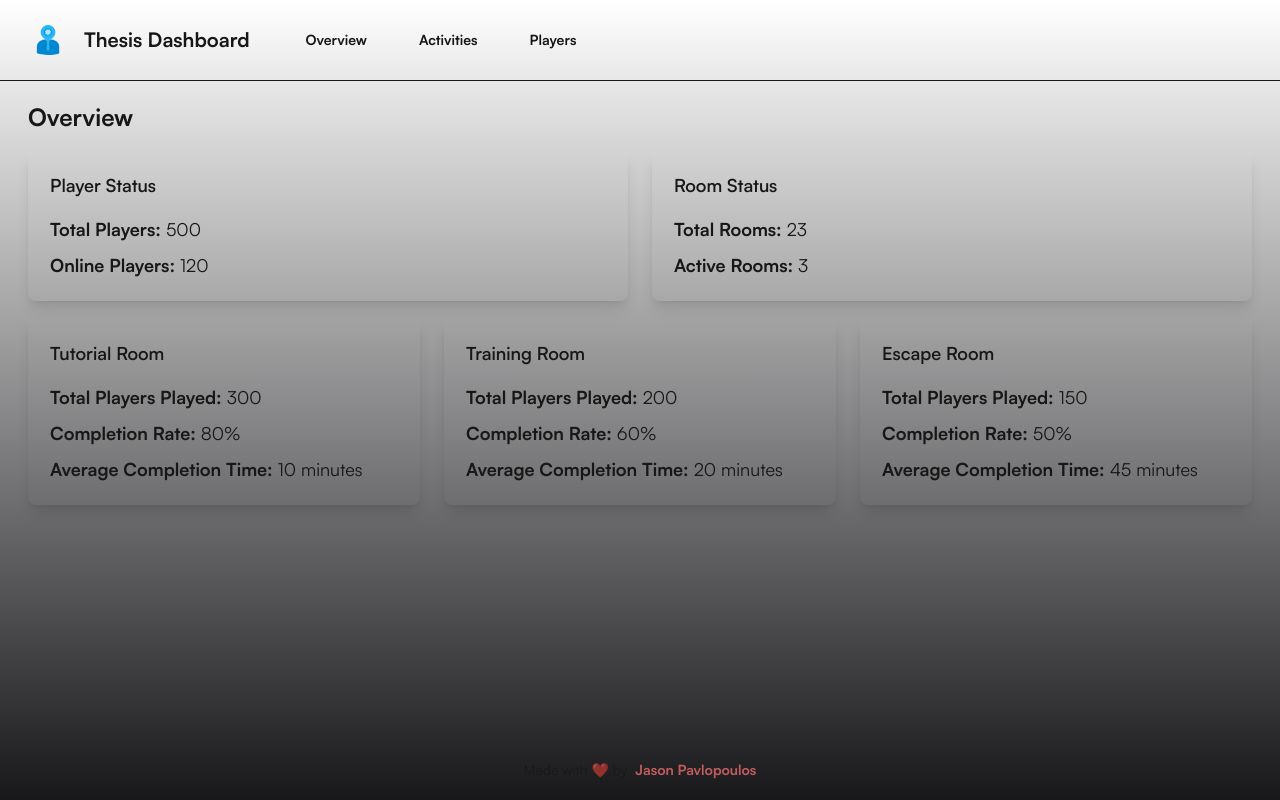
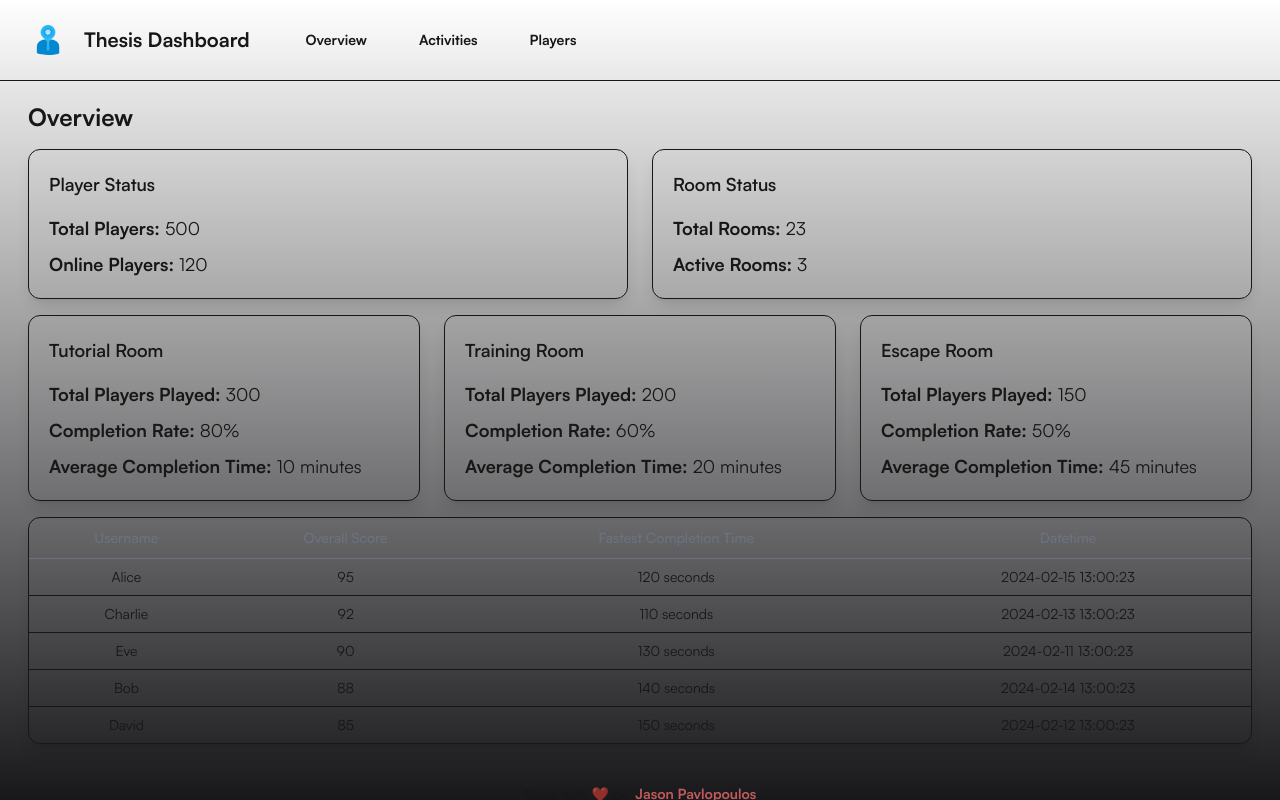
Before and after one commit to CallMeJasonYT/Thesis, a Next.js app in the folder teacher-panel/: page /Overview in a window 1280 px wide. Built offline with nearby package versions, Linux system fonts and the light colour scheme.

Commit message:
Created Leaderboard
- Created Top 5 Leaderboard for Overview Page
- Created Reusable RecordsTable.tsx component In order to use it again in the players tab

```diff
--- a/teacher-panel/app/(Overview)/Overview/page.tsx
+++ b/teacher-panel/app/(Overview)/Overview/page.tsx
@@ -1,12 +1,52 @@
 import React from "react";
 import StatsCard from "../../components/StatsCard";
+import RecordsTable from "../../components/RecordsTable";
+
+const testData = [
+  {
+    username: "Alice",
+    overallScore: 95,
+    fastestCompletionTime: 120,
+    datetime: "2024-02-15 13:00:23",
+  },
+  {
+    username: "Bob",
+    overallScore: 88,
+    fastestCompletionTime: 140,
+    datetime: "2024-02-14 13:00:23",
+  },
+  {
+    username: "Charlie",
+    overallScore: 92,
+    fastestCompletionTime: 110,
+    datetime: "2024-02-13 13:00:23",
+  },
+  {
+    username: "David",
+    overallScore: 85,
+    fastestCompletionTime: 150,
+    datetime: "2024-02-12 13:00:23",
+  },
+  {
+    username: "Eve",
+    overallScore: 90,
+    fastestCompletionTime: 130,
+    datetime: "2024-02-11 13:00:23",
+  },
+  {
+    username: "Frank",
+    overallScore: 75,
+    fastestCompletionTime: 160,
+    datetime: "2024-02-10 13:00:23",
+  },
+];
 
 const PlayerStatsOverview = () => {
   return (
     <div className="space-y-4">
       <h1 className="text-2xl font-bold text-left">Overview</h1>
 
-      <div className="grid gap-6 md:grid-cols-2">
+      <div className="grid gap-1 md:gap-3 lg:gap-6 sm:grid-cols-2">
         <StatsCard
           title="Player Status"
           stats={[
@@ -26,7 +66,7 @@ const PlayerStatsOverview = () => {
         />
       </div>
 
-      <div className="grid gap-6 md:grid-cols-3">
+      <div className="grid gap-1 md:gap-3 lg:gap-6 sm:grid-cols-3">
         <StatsCard
           title="Tutorial Room"
           stats={[
@@ -57,6 +97,8 @@ const PlayerStatsOverview = () => {
           colorClass="text-quaternary"
         />
       </div>
+
+      <RecordsTable data={testData} top={5} />
     </div>
   );
 };
--- /dev/null
+++ b/teacher-panel/app/components/RecordsTable.tsx
@@ -0,0 +1,63 @@
+import React from "react";
+import {
+  Table,
+  TableHeader,
+  TableBody,
+  TableRow,
+  TableHead,
+  TableCell,
+} from "./Table"; // Adjust the import path as needed
+
+interface UserRecord {
+  username: string;
+  overallScore: number;
+  fastestCompletionTime: number;
+  datetime: string;
+}
+
+interface RecordsTableProps {
+  data: UserRecord[];
+  top?: number; // If provided, limits the number of users displayed
+}
+
+const RecordsTable: React.FC<RecordsTableProps> = ({ data, top }) => {
+  // Sort by Overall Score in descending order
+  const sortedData = [...data].sort((a, b) => b.overallScore - a.overallScore);
+
+  // Slice to get the top X users if `top` is provided
+  const displayedData = top ? sortedData.slice(0, top) : sortedData;
+
+  return (
+    <div className="border border-light shadow-lg rounded-xl">
+      <Table className="w-full overflow-x-auto">
+        <TableHeader>
+          <TableRow className="bg-neutral border-muted text-gray-500">
+            <TableHead className="text-center">Username</TableHead>
+            <TableHead className="text-center">Overall Score</TableHead>
+            <TableHead className="text-center">
+              Fastest Completion Time
+            </TableHead>
+            <TableHead className="text-center">Datetime</TableHead>
+          </TableRow>
+        </TableHeader>
+        <TableBody>
+          {displayedData.map((user, index) => (
+            <TableRow
+              key={index}
+              className="bg-neutral border-muted hover:bg-light"
+            >
+              <TableCell className="text-center">{user.username}</TableCell>
+              <TableCell className="text-center">{user.overallScore}</TableCell>
+              <TableCell className="text-center">
+                {user.fastestCompletionTime + " seconds"}
+              </TableCell>
+              <TableCell className="text-center">{user.datetime}</TableCell>
+            </TableRow>
+          ))}
+        </TableBody>
+      </Table>
+    </div>
+  );
+};
+
+export default RecordsTable;
--- /dev/null
+++ b/teacher-panel/app/components/Table.tsx
@@ -0,0 +1,120 @@
+import * as React from "react";
+
+import { cn } from "../utils/classnameMerge";
+
+const Table = React.forwardRef<
+  HTMLTableElement,
+  React.HTMLAttributes<HTMLTableElement>
+>(({ className, ...props }, ref) => (
+  <div className="relative w-full overflow-auto">
+    <table
+      ref={ref}
+      className={cn("w-full caption-bottom text-sm", className)}
+      {...props}
+    />
+  </div>
+));
+Table.displayName = "Table";
+
+const TableHeader = React.forwardRef<
+  HTMLTableSectionElement,
+  React.HTMLAttributes<HTMLTableSectionElement>
+>(({ className, ...props }, ref) => (
+  <thead ref={ref} className={cn("[&_tr]:border-b", className)} {...props} />
+));
+TableHeader.displayName = "TableHeader";
+
+const TableBody = React.forwardRef<
+  HTMLTableSectionElement,
+  React.HTMLAttributes<HTMLTableSectionElement>
+>(({ className, ...props }, ref) => (
+  <tbody
+    ref={ref}
+    className={cn("[&_tr:last-child]:border-0", className)}
+    {...props}
+  />
+));
+TableBody.displayName = "TableBody";
+
+const TableFooter = React.forwardRef<
+  HTMLTableSectionElement,
+  React.HTMLAttributes<HTMLTableSectionElement>
+>(({ className, ...props }, ref) => (
+  <tfoot
+    ref={ref}
+    className={cn(
+      "border-t bg-muted/50 font-medium last:[&>tr]:border-b-0",
+      className
+    )}
+    {...props}
+  />
+));
+TableFooter.displayName = "TableFooter";
+
+const TableRow = React.forwardRef<
+  HTMLTableRowElement,
+  React.HTMLAttributes<HTMLTableRowElement>
+>(({ className, ...props }, ref) => (
+  <tr
+    ref={ref}
+    className={cn(
+      "border-b transition-colors hover:bg-muted/50 data-[state=selected]:bg-muted",
+      className
+    )}
+    {...props}
+  />
+));
+TableRow.displayName = "TableRow";
+
+const TableHead = React.forwardRef<
+  HTMLTableCellElement,
+  React.ThHTMLAttributes<HTMLTableCellElement>
+>(({ className, ...props }, ref) => (
+  <th
+    ref={ref}
+    className={cn(
+      "h-10 px-2 text-left align-middle font-medium text-muted-foreground [&:has([role=checkbox])]:pr-0 [&>[role=checkbox]]:translate-y-[2px]",
+      className
+    )}
+    {...props}
+  />
+));
+TableHead.displayName = "TableHead";
+
+const TableCell = React.forwardRef<
+  HTMLTableCellElement,
+  React.TdHTMLAttributes<HTMLTableCellElement>
+>(({ className, ...props }, ref) => (
+  <td
+    ref={ref}
+    className={cn(
+      "p-2 align-middle [&:has([role=checkbox])]:pr-0 [&>[role=checkbox]]:translate-y-[2px]",
+      className
+    )}
+    {...props}
+  />
+));
+TableCell.displayName = "TableCell";
+
+const TableCaption = React.forwardRef<
+  HTMLTableCaptionElement,
+  React.HTMLAttributes<HTMLTableCaptionElement>
+>(({ className, ...props }, ref) => (
+  <caption
+    ref={ref}
+    className={cn("mt-4 text-sm text-muted-foreground", className)}
+    {...props}
+  />
+));
+TableCaption.displayName = "TableCaption";
+
+export {
+  Table,
+  TableBody,
+  TableCaption,
+  TableCell,
+  TableFooter,
+  TableHead,
+  TableHeader,
+  TableRow,
+};
--- a/teacher-panel/app/globals.css
+++ b/teacher-panel/app/globals.css
@@ -67,10 +67,6 @@ main {
   }
 }
 
-.card {
-  @apply bg-neutral shadow-lg rounded-lg p-5 border-2 border-transparent transition-all duration-500;
-}
-
 .card:hover {
   animation: borderAnimation 1.5s infinite linear;
 }
```
